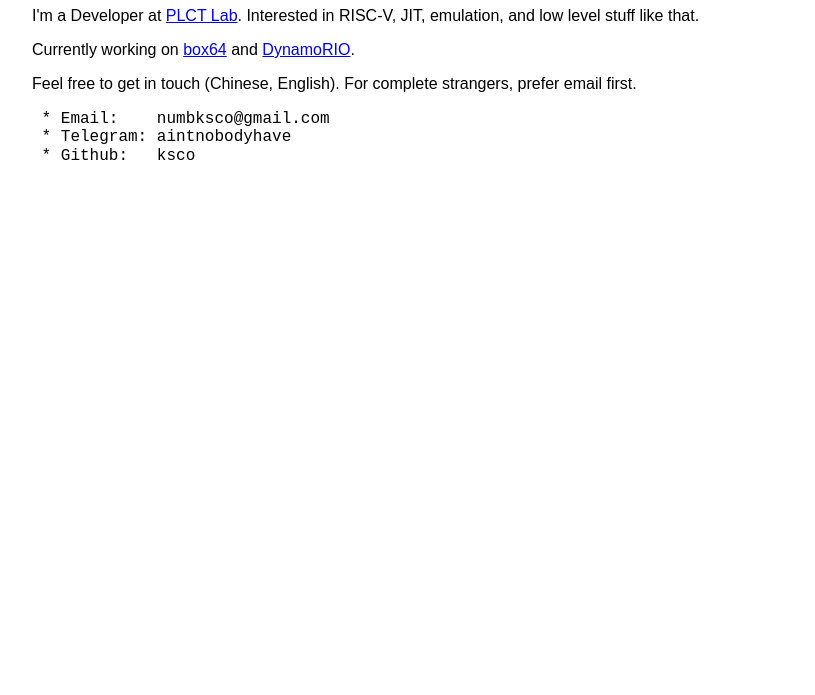
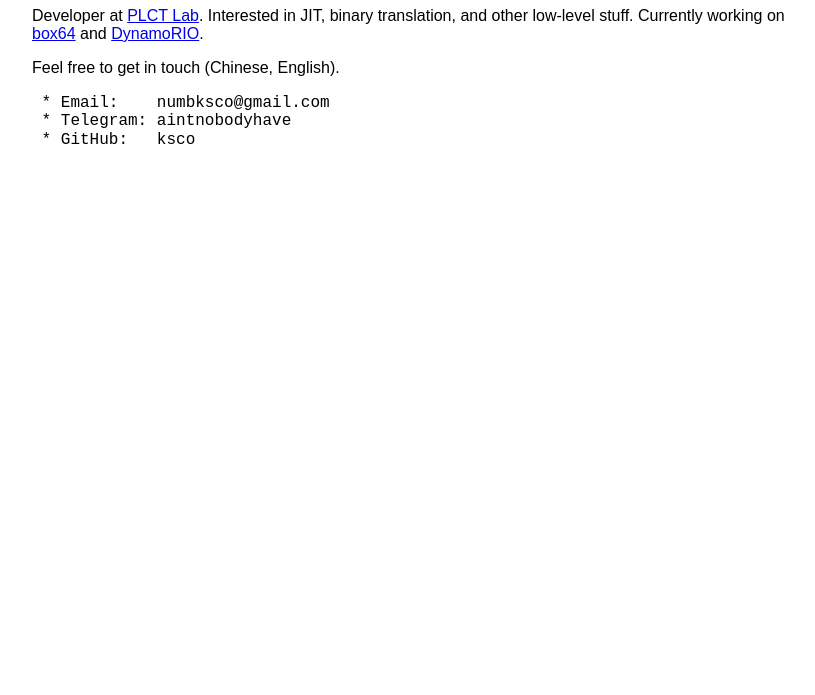
Before and after one commit to ksco/ksco.github.io, a plain HTML site: page index.html in a window 1280 px wide. Shown: the part 105-800 px from the top of the page, without its empty margins (0-815 px from the left). Drawn offline with nearby package versions, Linux system fonts and the light colour scheme.

Commit message:
Update profile

```diff
--- a/index.html
+++ b/index.html
@@ -13,17 +13,16 @@
 <body>
   <div style="padding: 2rem; max-width: 800px;">
     <h1>Hey, I'm Yang Liu.</h1>
-    <p>I'm a Developer at <a href="https://github.com/plctlab">PLCT Lab</a>. Interested in RISC-V, JIT,
-      emulation, and low level stuff like that. </p>
-    <p>Currently working on <a href="https://github.com/ptitSeb/box64">box64</a> and
+    <p>Developer at <a href="https://github.com/plctlab">PLCT Lab</a>. Interested in JIT, binary translation, and
+      other low-level stuff. Currently working on <a href="https://github.com/ptitSeb/box64">box64</a> and
       <a href="https://github.com/DynamoRIO/dynamorio">DynamoRIO</a>.
     </p>
 
-    <p>Feel free to get in touch (Chinese, English). For complete strangers, prefer email first.</p>
+    <p>Feel free to get in touch (Chinese, English).</p>
     <pre>
  * Email:    numbksco@gmail.com
  * Telegram: aintnobodyhave
- * Github:   ksco
+ * GitHub:   ksco
 </pre>
   </div>
 </body>
```
